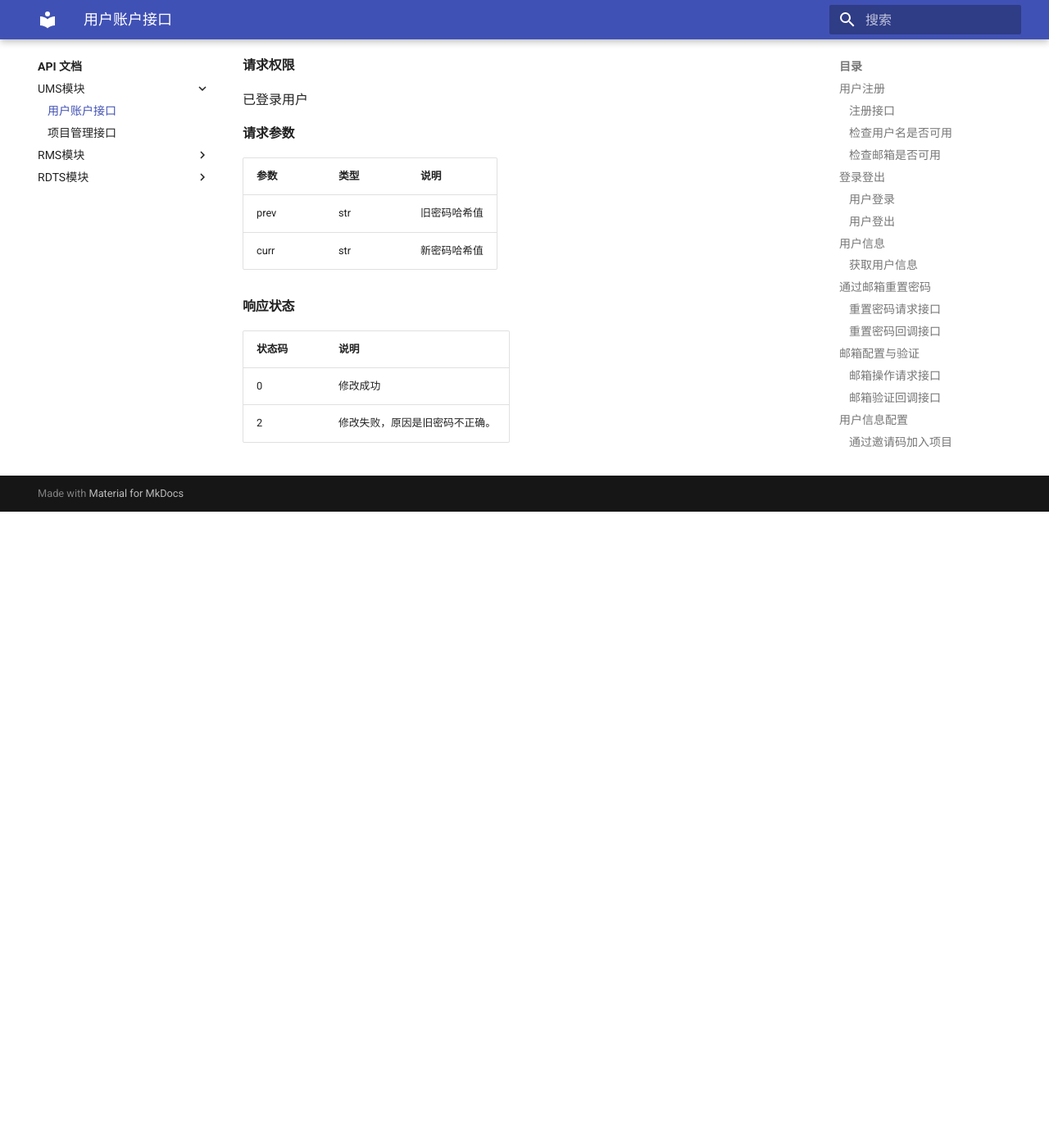
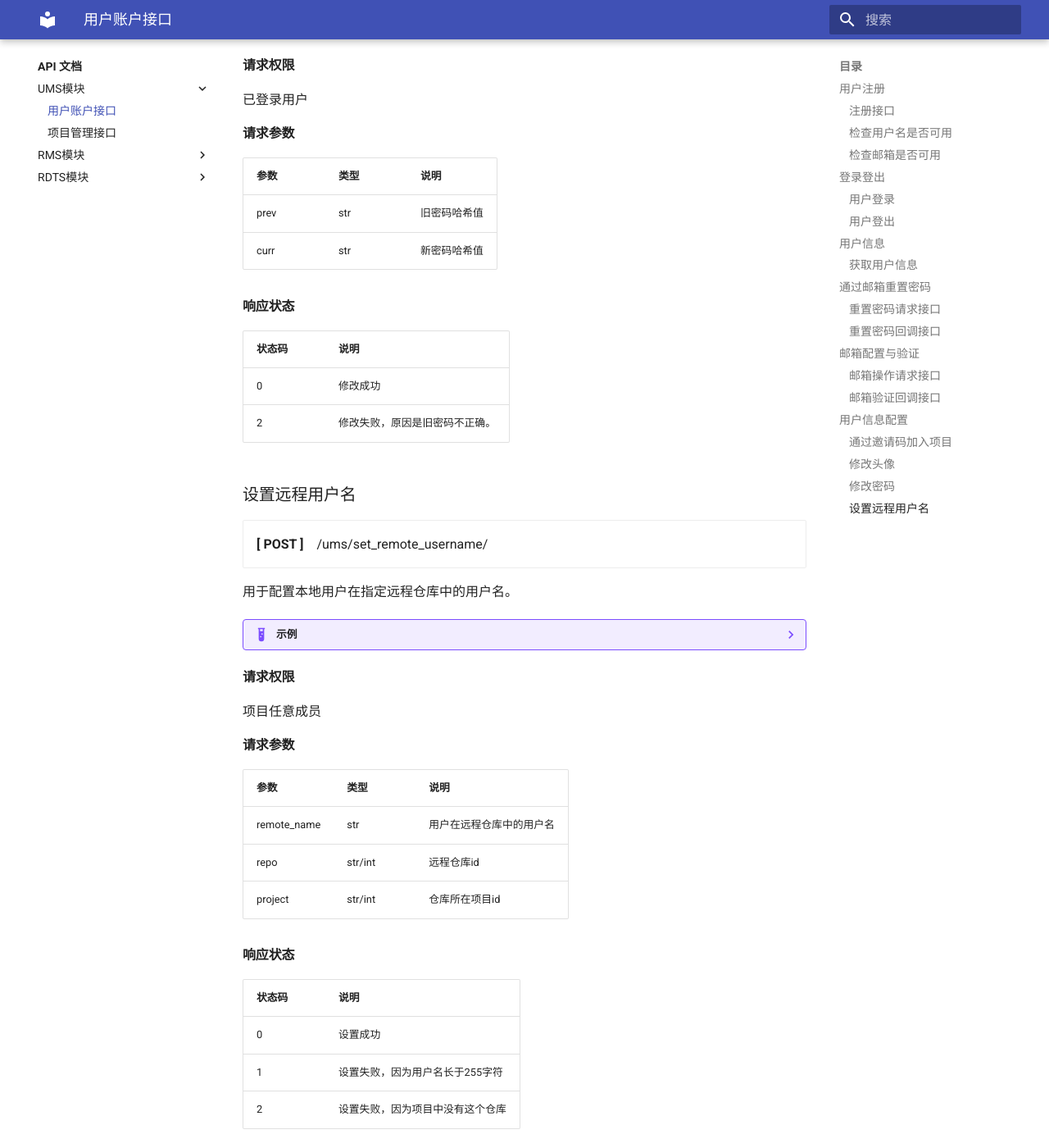
Before and after one commit to c7w/ReqMan-doc, an MkDocs documentation site: the page built from docs/api/ums/user.md, in a window 1280 px wide and 1400 px high, scrolled down 13862 px. Shown: the whole window at 82% size. Built offline with MkDocs 1.6.1 and Material for MkDocs 9.7.7, drawn with Linux system fonts in a browser that asks for light colours; before the commit the page ends 14486 px from its top, so only the background shows below that.

Commit message:
[SR.005.803.I] Add a skelenton for updates (#16)

````diff
--- a/docs/api/ums/user.md
+++ b/docs/api/ums/user.md
@@ -704,3 +705,43 @@ sequenceDiagram
 |-|-|
 |0|修改成功|
 |2|修改失败，原因是旧密码不正确。|
+
+### 设置远程用户名
+<div class="grid cards" markdown>
+- <span>**[ POST ]** &nbsp;&nbsp; /ums/set_remote_username/</span>
+</div>
+
+用于配置本地用户在指定远程仓库中的用户名。
+
+??? example "示例"
+    === "请求"
+        ```json
+        {
+            "sessionId": "Rd8Gs0jw0jdbUeJzf7EIBwkwr7aYit74",
+            "remote_name": "Btlmd",
+            "repo": 1,
+            "project": 1
+        }
+        ```
+    === "响应"
+        ```json
+        {
+            "code": 0
+        }
+        ```
+
+#### 请求权限
+项目任意成员
+#### 请求参数
+|参数|类型|说明|
+|-|-|-|
+|remote_name|str|用户在远程仓库中的用户名|
+|repo|str/int|远程仓库id|
+|project|str/int|仓库所在项目id|
+
+#### 响应状态
+|状态码|说明|
+|-|-|
+|0|设置成功|
+|1|设置失败，因为用户名长于255字符|
+|2|设置失败，因为项目中没有这个仓库|
````
Also changed, not shown: other parts of docs/api/ums/user.md (+2 -1 lines), docs/api/rdts/rdts.md (+6 -3 lines), docs/api/rdts/remote.md (added, +5 -0 lines), docs/model/rdts.md (+0 -1 lines), docs/model/ums.md (+9 -0 lines).
